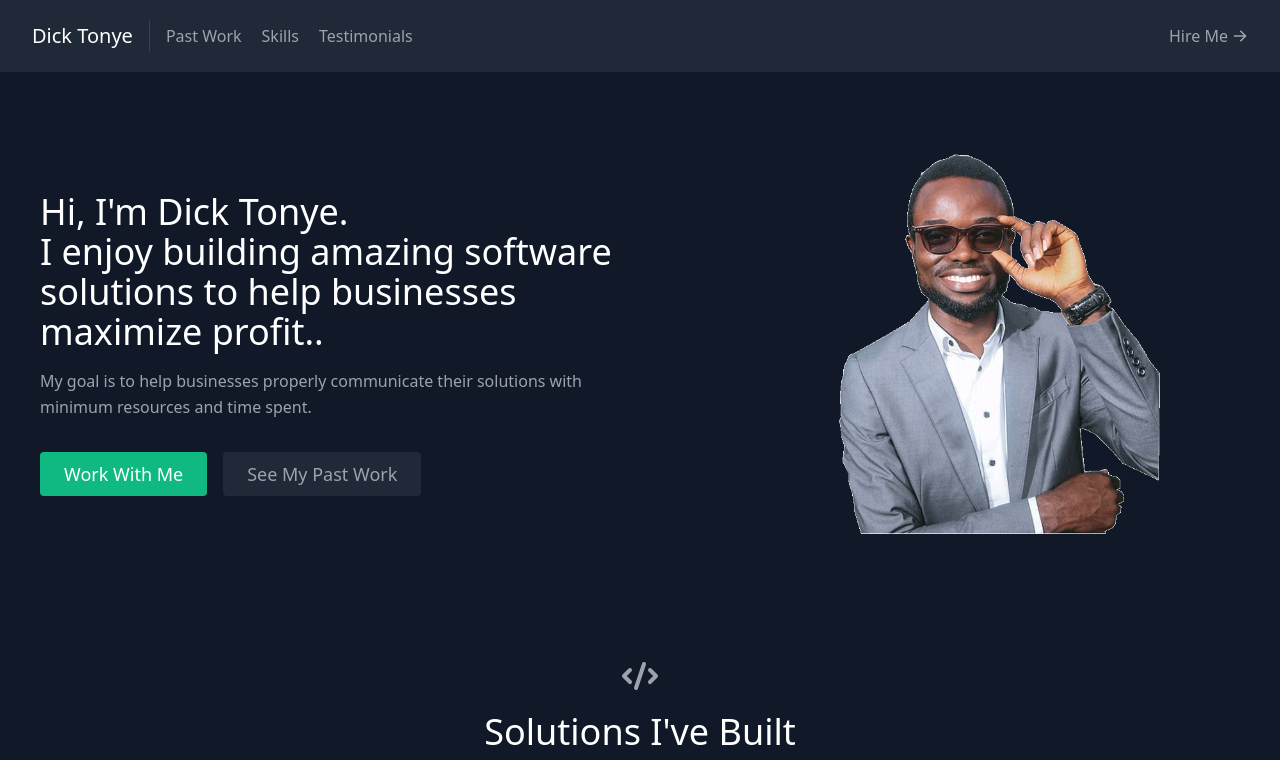
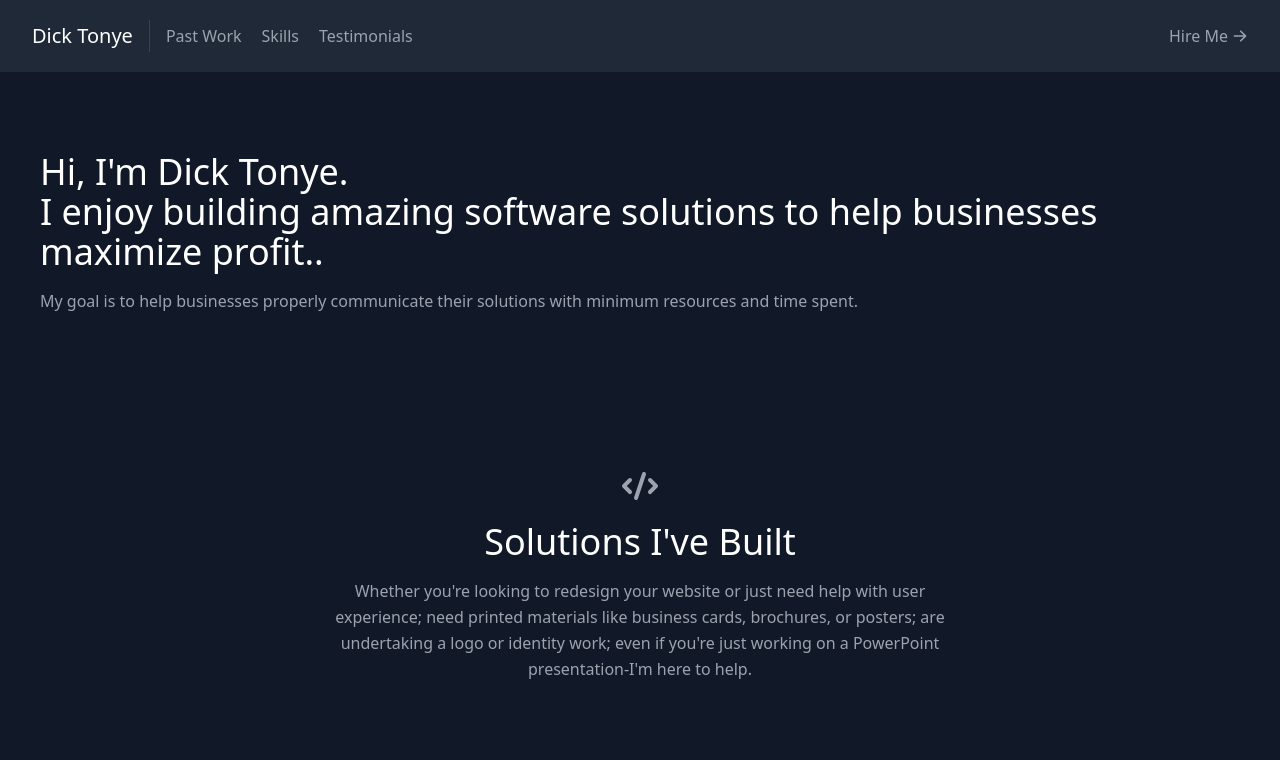
Before and after one commit to tonyedick/Portfolio, a React (Create React App) app: page / in a window 1280 px wide. Shown: the top 760 px of the page. Built offline with nearby package versions, Linux system fonts and the light colour scheme; grey boxes are pictures that could not be loaded.

Commit message:
Update About.js

```diff
--- a/src/components/About.js
+++ b/src/components/About.js
@@ -15,27 +15,9 @@ export default function About() {
             My goal is to help businesses properly communicate their solutions
             with minimum resources and time spent.
             </p>
-            <div className="flex justify-center">
-              <a
-                href="#contact"
-                className="inline-flex text-white bg-green-500 border-0 py-2 px-6 focus:outline-none hover:bg-green-600 rounded text-lg">
-                Work With Me
-              </a>
-              <a
-                href="#projects"
-                className="ml-4 inline-flex text-gray-400 bg-gray-800 border-0 py-2 px-6 focus:outline-none hover:bg-gray-700 hover:text-white rounded text-lg">
-                See My Past Work
-              </a>
-            </div>
-          </div>
-          <div className="lg:max-w-lg lg:w-full md:w-1/2 w-5/6">
-            <img
-              className="object-cover object-center rounded"
-              alt="mr tonye"
-              src="./profile.png"
-            />
           </div>
         </div>
       </section>
+
     );
   }
```
